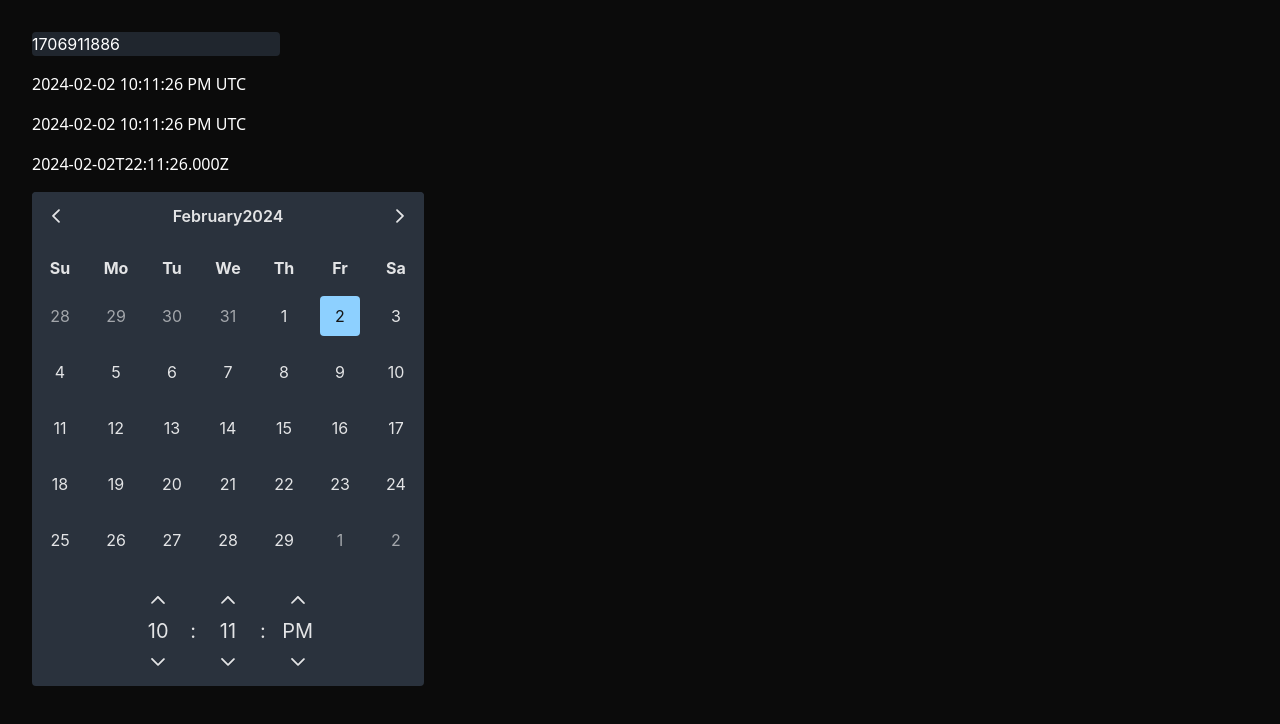
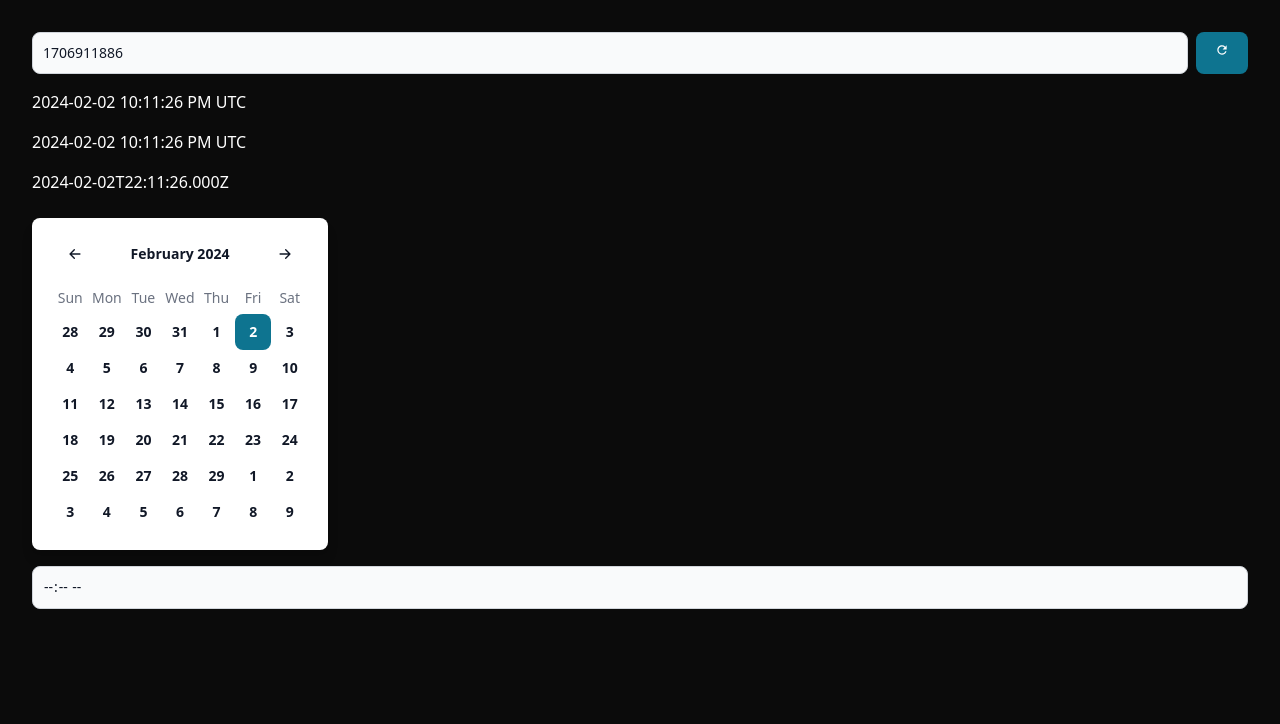
Before and after one commit to keenanlk/epocher-v2, a React (Vite) app: page / in a window 1280 px wide. Shown: the top 724 px of the page. Built offline with nearby package versions, Linux system fonts and the light colour scheme.

Commit message:
chore: better UI implementation

```diff
--- a/package.json
+++ b/package.json
@@ -15,9 +15,12 @@
     "@tauri-apps/api": "^1.5.2",
     "date-fns": "^2.0.0",
     "date-fns-tz": "^2.0.0",
+    "flowbite": "^2.2.1",
+    "flowbite-react": "^0.7.2",
     "primereact": "^10.4.0",
     "react": "^18.2.0",
-    "react-dom": "^18.2.0"
+    "react-dom": "^18.2.0",
+    "react-icons": "^5.0.1"
   },
   "devDependencies": {
     "@tauri-apps/cli": "^1.5.8",
--- a/src-tauri/tauri.conf.json
+++ b/src-tauri/tauri.conf.json
@@ -46,8 +46,8 @@
         "fullscreen": false,
         "resizable": false,
         "title": "Epocher",
-        "width": 400,
-        "height": 700,
+        "width": 360,
+        "height": 675,
         "visible": false,
         "hiddenTitle": true,
         "decorations": false,
--- a/src/App.tsx
+++ b/src/App.tsx
@@ -1,34 +1,34 @@
-import React, { useEffect, useState } from "react";
+import React, { useState } from "react";
 import { formatInTimeZone } from "date-fns-tz";
-import { Calendar } from "primereact/calendar";
-import {
-  InputNumber,
-  InputNumberValueChangeEvent,
-} from "primereact/inputnumber";
+import { Button, Datepicker, TextInput, Tooltip } from "flowbite-react";
+import { MdRefresh } from "react-icons/md";
 
 function App() {
+  localStorage.setItem("flowbite-theme-mode", "dark");
   const [date, setDate] = useState<Date>(new Date());
-
-  const ref = React.useRef(null);
+  const [tooltipText, setTooltipText] = useState("Click to copy");
 
   function getUnixTimeFromDate() {
     return Math.floor(date.getTime() / 1000);
   }
 
-  function onUnixTimeChange(event: InputNumberValueChangeEvent) {
-    const unixTime = Number(event.value);
+  function onUnixTimeChange(event: React.ChangeEvent<HTMLInputElement>) {
+    const value = event.target.value;
+    const unixTime = parseInt(value);
     if (isNaN(unixTime)) {
       return;
     }
     setDate(new Date(unixTime * 1000));
   }
 
-  useEffect(() => {
-    debugger;
-    if (date.getMonth() && ref.current) {
-      (ref.current as Calendar).updateViewDate(null, date);
-    }
-  }, [date, ref]);
+  function onTimeChange(event: React.ChangeEvent<HTMLInputElement>) {
+    const time = event.target.value;
+    const [hours, minutes] = time.split(":");
+    const newDate = new Date(date);
+    newDate.setHours(parseInt(hours));
+    newDate.setMinutes(parseInt(minutes));
+    setDate(newDate);
+  }
 
   const [timeZone] = useState<string>(
     Intl.DateTimeFormat().resolvedOptions().timeZone,
@@ -46,16 +46,36 @@ function App() {
     return date.toISOString();
   }
 
+  const copyTextToClipboard = async (text: string) => {
+    try {
+      await navigator.clipboard.writeText(text);
+      setTooltipText("Copied!"); // Update tooltip text on successful copy
+      setTimeout(() => setTooltipText("Click to copy"), 2000); // Reset tooltip text after 2 seconds
+    } catch (err) {
+      console.error("Failed to copy: ", err);
+    }
+  };
+
+  function calendarDayChange(calendarDate: Date) {
+    calendarDate.setHours(date.getHours());
+    calendarDate.setMinutes(date.getMinutes());
+    calendarDate.setSeconds(date.getSeconds());
+    setDate(calendarDate);
+  }
+
   return (
     <div className="w-screen h-screen bg-black bg-opacity-40">
       <div className="grid gap-4 grid-cols-1 p-8">
-        <div>
-          <InputNumber
+        <div className="flex justify-between space-x-2">
+          <TextInput
+            type="number"
             value={getUnixTimeFromDate()}
-            onValueChange={onUnixTimeChange}
-            className=" unix-input"
-            useGrouping={false}
+            onChange={onUnixTimeChange}
+            className="unix-input flex-grow"
           />
+          <Button className="flex-shrink-0" onClick={() => setDate(new Date())}>
+            <MdRefresh />
+          </Button>
         </div>
         <div>
           <p className="text-white">{getDateStringInLocalTimeZone()}</p>
@@ -63,18 +83,27 @@ function App() {
         <div>
           <p className="text-white">{getDateStringInUTC()}</p>
         </div>
-        <div>
-          <p className="text-white">{getDateISOString()}</p>
+        <div className="">
+          <Tooltip content={tooltipText} placement="right">
+            <p
+              className="text-white cursor-pointer"
+              onClick={() => copyTextToClipboard(getDateISOString())}
+            >
+              {getDateISOString()}
+            </p>
+          </Tooltip>
         </div>
         <div>
-          <Calendar
-            ref={ref}
-            value={date}
-            onChange={(e) => e.value && setDate(e.value)}
+          <Datepicker
+            className="w-full"
+            showClearButton={false}
+            showTodayButton={false}
+            onSelectedDateChanged={calendarDayChange}
             inline
-            hourFormat="12"
-            showTime={true}
-          />{" "}
+          />
+        </div>
+        <div>
+          <TextInput sizing="md" type="time" onChange={onTimeChange} />
         </div>
       </div>
     </div>
--- a/src/main.tsx
+++ b/src/main.tsx
@@ -2,13 +2,13 @@ import React from "react";
 import ReactDOM from "react-dom/client";
 import App from "./App";
 import "./styles.css";
-import { PrimeReactProvider } from "primereact/api";
 import "primereact/resources/themes/bootstrap4-dark-blue/theme.css";
+import { Flowbite } from "flowbite-react";
 
 ReactDOM.createRoot(document.getElementById("root") as HTMLElement).render(
   <React.StrictMode>
-    <PrimeReactProvider>
+    <Flowbite>
       <App />
-    </PrimeReactProvider>
+    </Flowbite>
   </React.StrictMode>,
 );
--- a/tailwind.config.js
+++ b/tailwind.config.js
@@ -1,8 +1,12 @@
 /** @type {import('tailwindcss').Config} */
 export default {
-  content: ["./index.html", "./src/**/*.{js,ts,jsx,tsx}", ,],
+  content: [
+    "./index.html",
+    "./src/**/*.{js,ts,jsx,tsx}",
+    "node_modules/flowbite-react/lib/esm/**/*.js",
+  ],
   theme: {
     extend: {},
   },
-  plugins: [],
+  plugins: [require("flowbite/plugin")],
 };
```
Also changed, not shown: 1 other file (tests, documents, lock files or other folders).
